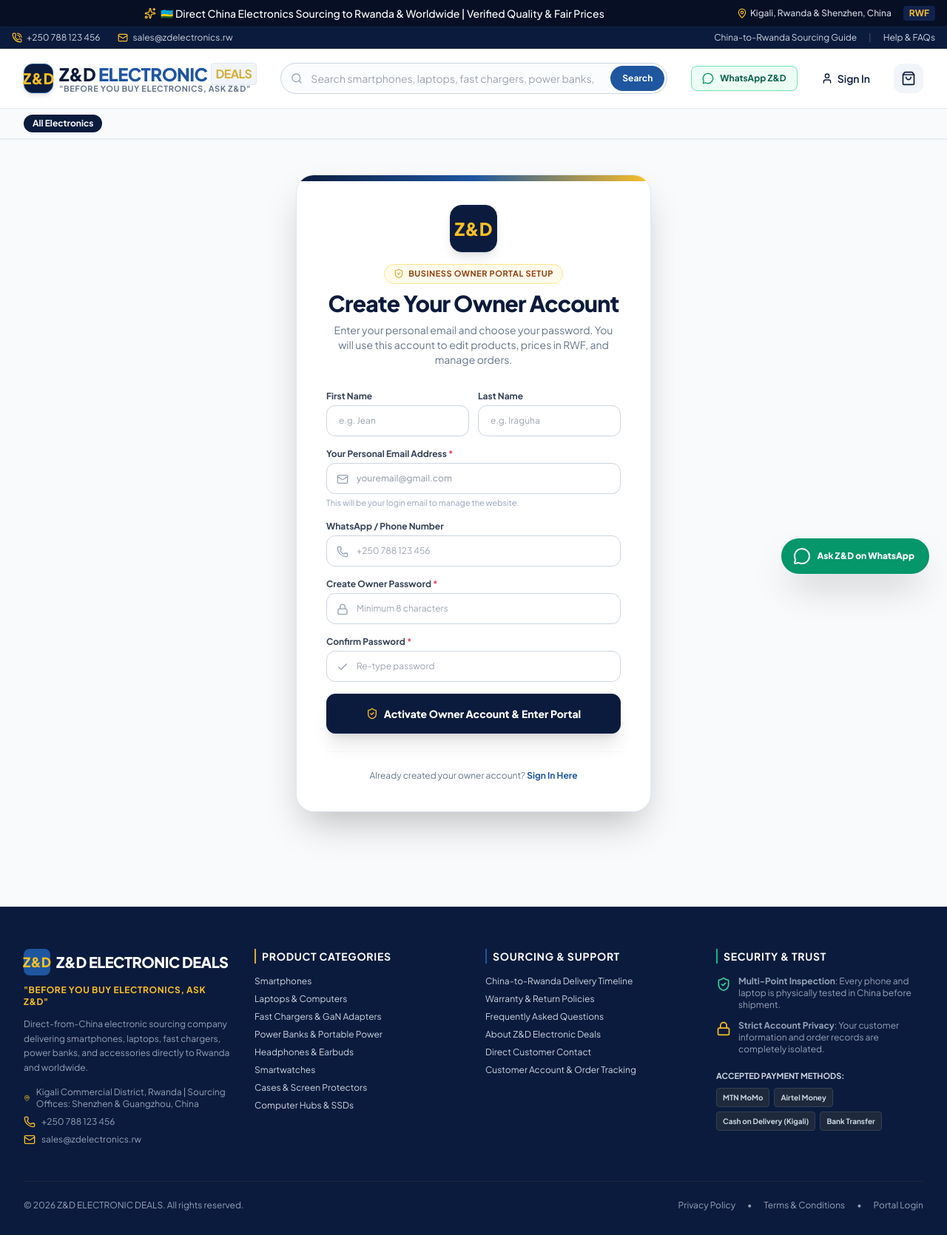
After one commit to iraguha12/zd-electronic-deals, a Django app: page /portal/setup/ in a window 1280 px wide. The commit adds this page. Shown: the whole page at 74% size. Run offline with Django 5.2, Linux system fonts and the light colour scheme; data comes from the database, SQL or seed files in the repository; data that the repository does not hold is empty; parts of the project's set-up code (start-up, migrations or seed data) failed here and were passed over; some libraries are stand-ins or nearby versions.

Commit message:
Add personal Owner Account Setup page at /portal/setup/

```diff
--- a/portal/urls.py
+++ b/portal/urls.py
@@ -30,6 +30,7 @@
     path('inquiries/<uuid:inquiry_id>/toggle/', views.portal_inquiry_toggle_view, name='inquiry_toggle'),
 
     # Owner-Only Business Features
+    path('setup/', views.portal_owner_setup_view, name='owner_setup'),
     path('settings/', views.portal_site_settings_view, name='site_settings'),
     path('staff/', views.portal_staff_list_view, name='staff_list'),
     path('staff/<uuid:user_id>/edit/', views.portal_user_role_edit_view, name='user_role_edit'),
--- a/portal/views.py
+++ b/portal/views.py
@@ -373,3 +373,78 @@
     """
     logs = AuditLog.objects.select_related('user').order_by('-timestamp')[:100]
     return render(request, 'portal/audit_logs.html', {'logs': logs})
+
+
+# --- OWNER ACCOUNT SETUP & INITIALIZATION ---
+
+def portal_owner_setup_view(request):
+    """
+    Initial Owner Account Setup:
+    Allows the real business owner to configure their personal email & password.
+    Secured so that once an active Owner exists, it requires the secret key 'zd2026'
+    or already being logged in as superuser.
+    """
+    has_owner = CustomUser.objects.filter(is_superuser=True, is_active=True).exists()
+    provided_secret = request.GET.get('secret') or request.POST.get('secret')
+
+    # If an owner already exists and no valid secret key is provided, redirect to login
+    if has_owner and provided_secret != 'zd2026' and not (request.user.is_authenticated and request.user.is_superuser):
+        messages.info(request, "Owner account is already configured. Please log in with your email and password.")
+        return redirect('accounts:login')
+
+    if request.method == 'POST':
+        email = request.POST.get('email', '').strip().lower()
+        password = request.POST.get('password', '')
+        confirm_password = request.POST.get('confirm_password', '')
+        first_name = request.POST.get('first_name', '').strip() or 'Store'
+        last_name = request.POST.get('last_name', '').strip() or 'Owner'
+        phone_number = request.POST.get('phone_number', '').strip()
+
+        if not email or '@' not in email:
+            messages.error(request, "Please enter a valid email address.")
+            return render(request, 'portal/owner_setup.html', {'secret': provided_secret})
+
+        if len(password) < 8:
+            messages.error(request, "Password must be at least 8 characters long.")
+            return render(request, 'portal/owner_setup.html', {
+                'email': email, 'first_name': first_name, 'last_name': last_name,
+                'phone_number': phone_number, 'secret': provided_secret
+            })
+
+        if password != confirm_password:
+            messages.error(request, "Passwords do not match. Please verify both password fields.")
+            return render(request, 'portal/owner_setup.html', {
+                'email': email, 'first_name': first_name, 'last_name': last_name,
+                'phone_number': phone_number, 'secret': provided_secret
+            })
+
+        # Find or create user
+        user = CustomUser.objects.filter(email=email).first()
+        if user:
+            user.role = CustomUser.ROLE_OWNER
+            user.is_staff = True
+            user.is_superuser = True
+            user.is_email_verified = True
+            user.is_active = True
+            user.first_name = first_name
+            user.last_name = last_name
+            if phone_number:
+                user.phone_number = phone_number
+            user.set_password(password)
+            user.save()
+        else:
+            user = CustomUser.objects.create_superuser(
+                email=email,
+                password=password,
+                first_name=first_name,
+                last_name=last_name,
+                phone_number=phone_number
+            )
+
+        from django.contrib.auth import login
+        login(request, user)
+        log_activity(user, "OWNER_ACCOUNT_SETUP", f"Owner account configured for {email}", request.META.get('REMOTE_ADDR', ''))
+        messages.success(request, f"Welcome to Z&D ELECTRONIC DEALS, {user.first_name}! Your Owner account is active and you are now logged in.")
+        return redirect('portal:dashboard')
+
+    return render(request, 'portal/owner_setup.html', {'secret': provided_secret})
--- /dev/null
+++ b/templates/portal/owner_setup.html
@@ -0,0 +1,114 @@
+{% extends 'base.html' %}
+
+{% block title %}Owner Account Setup | {{ site_settings.company_name }}{% endblock %}
+
+{% block content %}
+<div class="max-w-lg mx-auto px-4 py-12">
+    <div class="bg-white rounded-3xl border border-slate-200 p-8 sm:p-10 shadow-2xl relative overflow-hidden">
+
+        <!-- Top decorative banner -->
+        <div class="absolute top-0 left-0 right-0 h-2 bg-gradient-to-r from-zdnavy-900 via-zdroyal-600 to-zdgold-400"></div>
+
+        <div class="text-center mb-8">
+            <div class="w-16 h-16 rounded-2xl bg-zdnavy-900 text-zdgold-400 font-black text-2xl flex items-center justify-center mx-auto mb-4 shadow-lg border border-zdnavy-800">
+                Z&D
+            </div>
+            <div class="inline-flex items-center gap-1.5 px-3 py-1 rounded-full bg-amber-50 border border-amber-200 text-amber-800 text-[11px] font-bold uppercase tracking-wider mb-2">
+                <i data-lucide="shield-check" class="w-3.5 h-3.5 text-zdgold-500"></i> Business Owner Portal Setup
+            </div>
+            <h1 class="text-2xl sm:text-3xl font-black text-zdnavy-900 tracking-tight">Create Your Owner Account</h1>
+            <p class="text-xs sm:text-sm text-slate-500 mt-2 max-w-sm mx-auto">
+                Enter your personal email and choose your password. You will use this account to edit products, prices in RWF, and manage orders.
+            </p>
+        </div>
+
+        {% if messages %}
+        <div class="mb-6 space-y-2">
+            {% for message in messages %}
+            <div class="p-3.5 rounded-xl text-xs font-semibold {% if message.tags == 'error' %}bg-rose-50 text-rose-700 border border-rose-200{% elif message.tags == 'success' %}bg-emerald-50 text-emerald-700 border border-emerald-200{% else %}bg-blue-50 text-blue-700 border border-blue-200{% endif %}">
+                {{ message }}
+            </div>
+            {% endfor %}
+        </div>
+        {% endif %}
+
+        <form method="POST" action="{% url 'portal:owner_setup' %}{% if secret %}?secret={{ secret }}{% endif %}" class="space-y-4">
+            {% csrf_token %}
+            {% if secret %}
+            <input type="hidden" name="secret" value="{{ secret }}">
+            {% endif %}
+
+            <!-- First & Last Name -->
+            <div class="grid grid-cols-1 sm:grid-cols-2 gap-3">
+                <div>
+                    <label class="block text-xs font-bold text-slate-700 mb-1">First Name</label>
+                    <input type="text" name="first_name" value="{{ first_name|default:'' }}" required placeholder="e.g. Jean"
+                           class="w-full px-4 py-3 rounded-xl border border-slate-300 focus:outline-none focus:ring-2 focus:ring-zdroyal-600 text-xs">
+                </div>
+                <div>
+                    <label class="block text-xs font-bold text-slate-700 mb-1">Last Name</label>
+                    <input type="text" name="last_name" value="{{ last_name|default:'' }}" required placeholder="e.g. Iraguha"
+                           class="w-full px-4 py-3 rounded-xl border border-slate-300 focus:outline-none focus:ring-2 focus:ring-zdroyal-600 text-xs">
+                </div>
+            </div>
+
+            <!-- Email Address -->
+            <div>
+                <label class="block text-xs font-bold text-slate-700 mb-1">Your Personal Email Address <span class="text-rose-500">*</span></label>
+                <div class="relative">
+                    <input type="email" name="email" value="{{ email|default:'' }}" required placeholder="youremail@gmail.com"
+                           class="w-full pl-10 pr-4 py-3 rounded-xl border border-slate-300 focus:outline-none focus:ring-2 focus:ring-zdroyal-600 text-xs font-medium">
+                    <i data-lucide="mail" class="w-4 h-4 text-slate-400 absolute left-3.5 top-3.5"></i>
+                </div>
+                <p class="text-[11px] text-slate-400 mt-1">This will be your login email to manage the website.</p>
+            </div>
+
+            <!-- WhatsApp / Phone Number -->
+            <div>
+                <label class="block text-xs font-bold text-slate-700 mb-1">WhatsApp / Phone Number</label>
+                <div class="relative">
+                    <input type="text" name="phone_number" value="{{ phone_number|default:'' }}" placeholder="+250 788 123 456"
+                           class="w-full pl-10 pr-4 py-3 rounded-xl border border-slate-300 focus:outline-none focus:ring-2 focus:ring-zdroyal-600 text-xs">
+                    <i data-lucide="phone" class="w-4 h-4 text-slate-400 absolute left-3.5 top-3.5"></i>
+                </div>
+            </div>
+
+            <!-- Password -->
+            <div>
+                <label class="block text-xs font-bold text-slate-700 mb-1">Create Owner Password <span class="text-rose-500">*</span></label>
+                <div class="relative">
+                    <input type="password" name="password" required placeholder="Minimum 8 characters"
+                           class="w-full pl-10 pr-4 py-3 rounded-xl border border-slate-300 focus:outline-none focus:ring-2 focus:ring-zdroyal-600 text-xs">
+                    <i data-lucide="lock" class="w-4 h-4 text-slate-400 absolute left-3.5 top-3.5"></i>
+                </div>
+            </div>
+
+            <!-- Confirm Password -->
+            <div>
+                <label class="block text-xs font-bold text-slate-700 mb-1">Confirm Password <span class="text-rose-500">*</span></label>
+                <div class="relative">
+                    <input type="password" name="confirm_password" required placeholder="Re-type password"
+                           class="w-full pl-10 pr-4 py-3 rounded-xl border border-slate-300 focus:outline-none focus:ring-2 focus:ring-zdroyal-600 text-xs">
+                    <i data-lucide="check" class="w-4 h-4 text-slate-400 absolute left-3.5 top-3.5"></i>
+                </div>
+            </div>
+
+            <button type="submit"
+                    class="w-full mt-4 py-4 px-6 rounded-xl bg-zdnavy-900 hover:bg-zdroyal-600 text-white font-black text-sm shadow-xl hover:shadow-2xl transition duration-200 flex items-center justify-center gap-2 border border-zdnavy-800">
+                <i data-lucide="shield-check" class="w-4 h-4 text-zdgold-400"></i>
+                <span>Activate Owner Account & Enter Portal</span>
+            </button>
+        </form>
+
+        <div class="pt-6 mt-6 border-t border-slate-100 text-center">
+            <p class="text-xs text-slate-500">
+                Already created your owner account?
+                <a href="{% url 'accounts:login' %}?next=/portal/" class="font-bold text-zdroyal-600 hover:underline">
+                    Sign In Here
+                </a>
+            </p>
+        </div>
+
+    </div>
+</div>
+{% endblock %}
```
Also changed, not shown: templates/accounts/login.html (+7 -1 lines).
